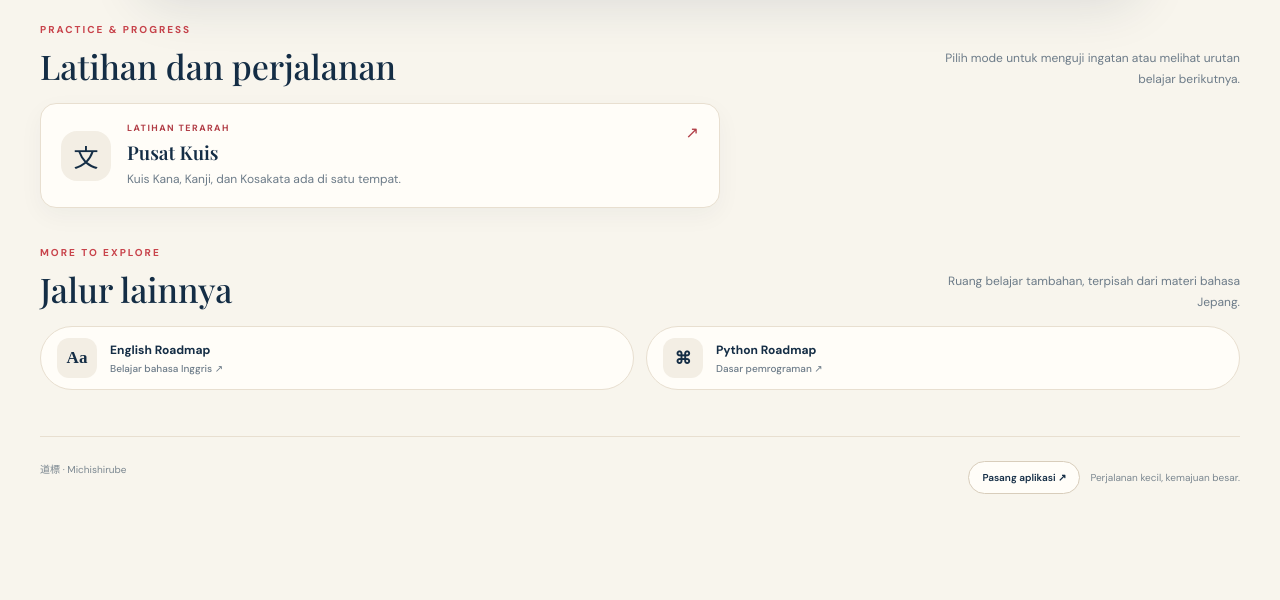
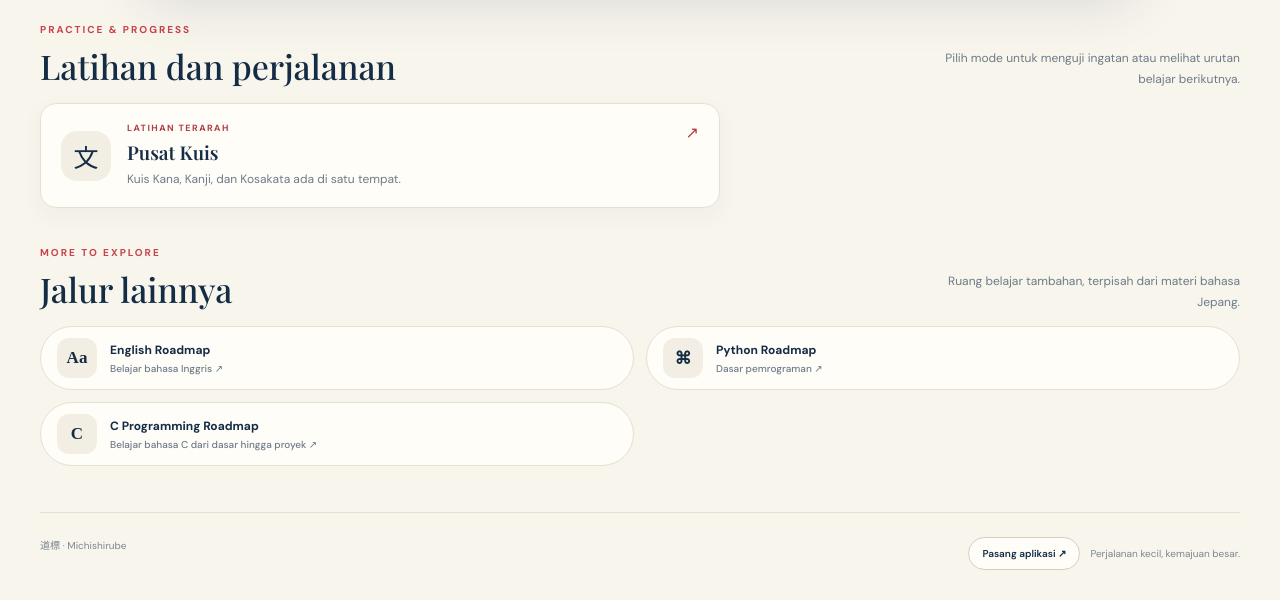
Before and after one commit to riyargb/Belajar-Pemrograman, a plain HTML site: page index.html in a window 1280 px wide. Shown: the part 674-1274 px from the top of the page. Before the commit the page ends 1198 px from the top, so only its background shows below. Drawn offline with nearby package versions, Linux system fonts and the light colour scheme.

Commit message:
Add C roadmap to Michishirube learning paths

```diff
--- a/index.html
+++ b/index.html
@@ -229,7 +229,7 @@
 
 <section class="section other-paths" id="jalur-lain" aria-labelledby="other-title">
 <div class="section-head"><div><div class="eyebrow">MORE TO EXPLORE</div><h2 id="other-title">Jalur lainnya</h2></div><p class="section-note">Ruang belajar tambahan, terpisah dari materi bahasa Jepang.</p></div>
-<div class="extras"><a href="./english-roadmap.html#roadmap-en"><span aria-hidden="true">Aa</span><span><strong>English Roadmap</strong><small>Belajar bahasa Inggris ↗</small></span></a><a href="./python-roadmap.html"><span aria-hidden="true">⌘</span><span><strong>Python Roadmap</strong><small>Dasar pemrograman ↗</small></span></a></div>
+<div class="extras"><a href="./english-roadmap.html#roadmap-en"><span aria-hidden="true">Aa</span><span><strong>English Roadmap</strong><small>Belajar bahasa Inggris ↗</small></span></a><a href="./python-roadmap.html"><span aria-hidden="true">⌘</span><span><strong>Python Roadmap</strong><small>Dasar pemrograman ↗</small></span></a><a href="./c-roadmap.html"><span aria-hidden="true">C</span><span><strong>C Programming Roadmap</strong><small>Belajar bahasa C dari dasar hingga proyek ↗</small></span></a></div>
 </section>
 </main>
 <footer class="shell footer"><span>道標 · Michishirube</span><div class="install-area"><button class="install-button" id="install-app" type="button" aria-expanded="false" aria-controls="install-help">Pasang aplikasi ↗</button><span>Perjalanan kecil, kemajuan besar.</span><div class="install-help" id="install-help" role="status" aria-live="polite"></div></div></footer>
```
